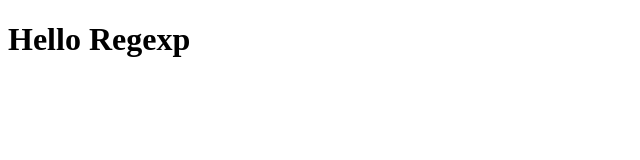
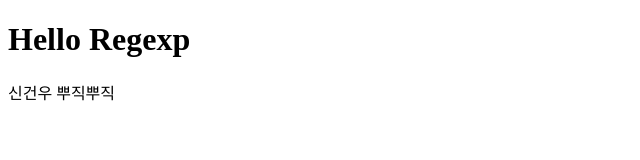
Before and after one commit to GeonwooShin/RegExp-test, a website built with Parcel: page index.html in a window 1280 px wide. Shown: the whole page, without its empty margins (0-640 px from the left). Built offline with nearby package versions, Linux system fonts and the light colour scheme.

Commit message:
Semin's Version [semn.html]

```diff
--- a/index.html
+++ b/index.html
@@ -9,5 +9,7 @@
 </head>
 <body>
   <h1>Hello Regexp</h1>
+
+  <div>신건우 뿌직뿌직</div>
 </body>
 </html>
```
